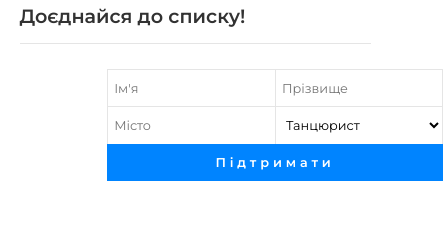
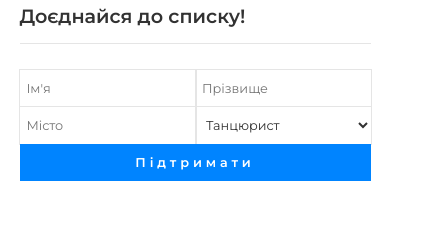
Before and after one commit to Guntyk/dance-feedback-page, a React (Create React App) app: page / in a window 390 px wide. Shown: the part 1921-2152 px from the top of the page, 443 px wide, since content can reach past the window. Built offline with nearby package versions, Linux system fonts and the light colour scheme; no server answers.

Commit message:
Form Adaptation

```diff
--- a/src/components/Form/Form.css
+++ b/src/components/Form/Form.css
@@ -18,6 +18,10 @@
   border: var(--border);
 }
 
+.select {
+  color: inherit;
+}
+
 .form-btn {
   color: #fff;
   font-size: 1em;
@@ -32,3 +36,22 @@
 .form-btn:hover {
   letter-spacing: 0.5em;
 }
+
+@media (max-width: 840px) {
+  .form {
+    width: 90%;
+  }
+}
+@media (max-width: 540px) {
+  .form {
+    width: 100%;
+  }
+}
+@media (max-width: 450px) {
+  .form-input {
+    width: 93%;
+  }
+  .select {
+    width: 101%;
+  }
+}
--- a/src/components/Form/Form.jsx
+++ b/src/components/Form/Form.jsx
@@ -50,7 +50,7 @@ export default function Form() {
               name="town"
               placeholder="Місто"
             />
-            <select className="form-input" required name="role">
+            <select className="form-input select" required name="role">
               <option disabled default value="Роль">
                 Роль
               </option>
```
